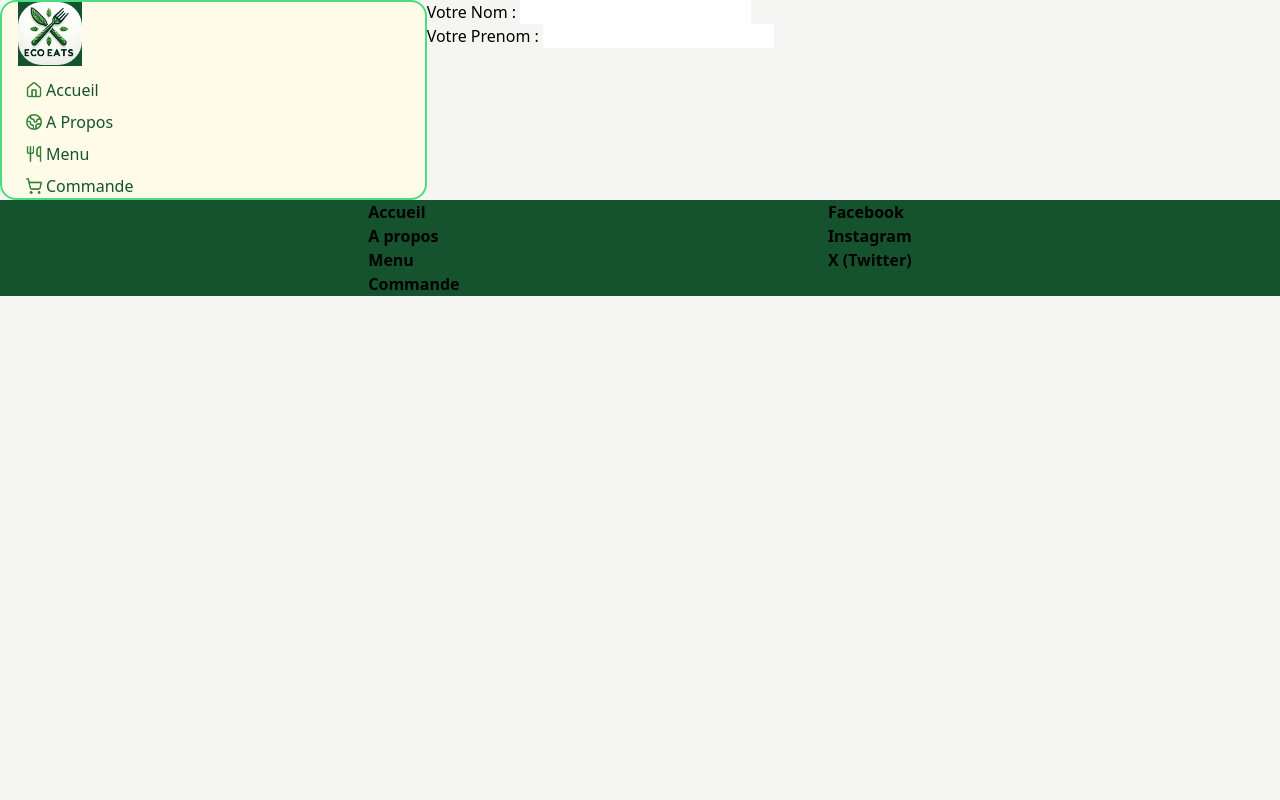
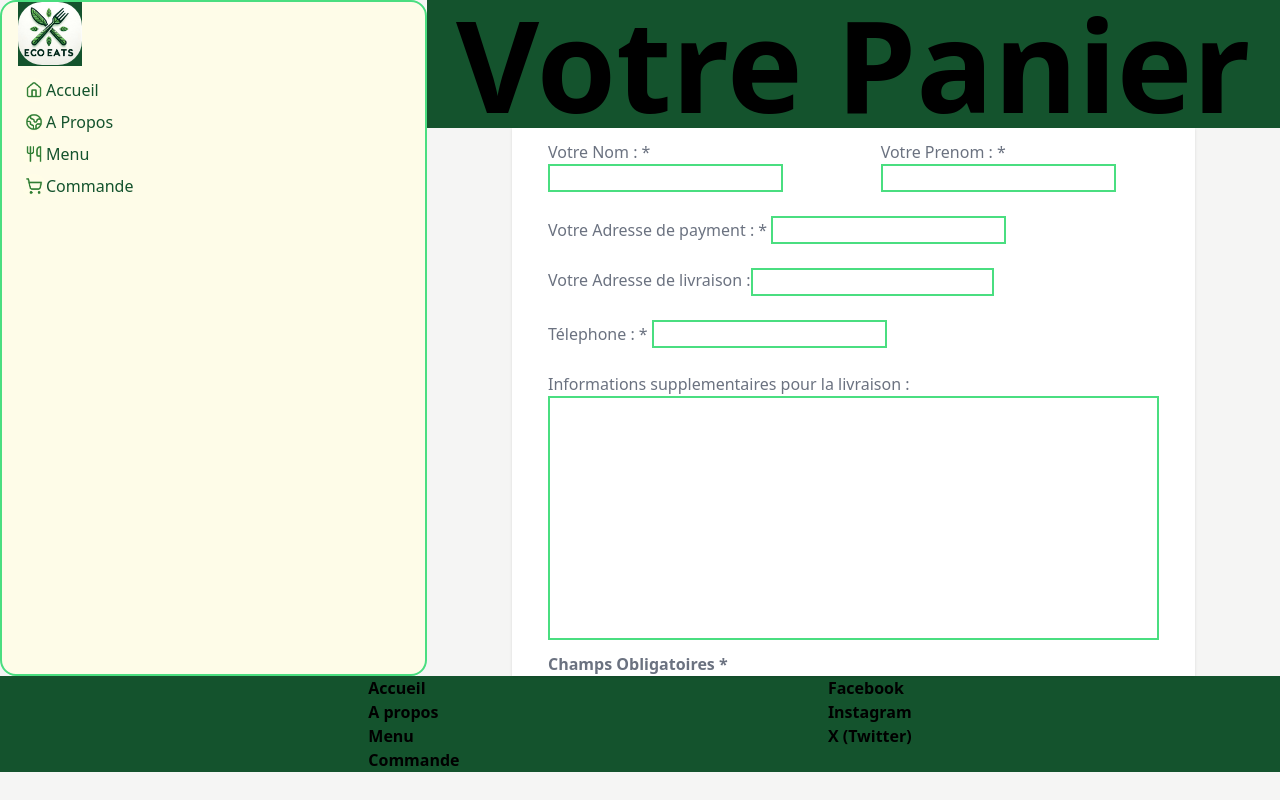
Before and after one commit to Lemon-Cake96/EVA-Eco-Eats, a website: page Contact/commande.html in a window 1280 px wide. Drawn offline with Linux system fonts and the light colour scheme.

Commit message:
commande

```diff
--- a/Contact/commande.html
+++ b/Contact/commande.html
@@ -41,18 +41,47 @@
             </ul>
         </nav>
         <main class="bg-stone-100 col-span-2 flex flex-col">
-            <section>
-                <form>
-                    <!--Container test-->
-                    <div>
-                        <label for="lname">Votre Nom :</label>
-                        <input type="text" name="lname" id="lname">
-                    </div>
-                    <div>
-                        <label for="fname">Votre Prenom :</label>
-                        <input type="text" name="fname" id="lname">
-                    </div>
-                </form>
+            <div class="w-auto h-auto bg-green-900 flex justify-center items-center">
+                <p class="text-9xl font-extrabold flex justify-center items-center">Votre Panier</p>
+            </div>
+            <section class="flex justify-center h-auto text-gray-500">
+                <div class="h-auto w-4/5 bg-white shadow">
+                    <form class="flex flex-row">
+                        <!--Container test-->
+                        <div class="px-9 py-3 w-auto h-auto">
+                            <label for="lname">Votre Nom : *</label>
+                            <input type="text" name="lname" id="lname" class="border-2 border-green-400">
+                        </div>
+                        <div class="px-9 py-3 w-auto h-auto">
+                            <label for="fname">Votre Prenom : *</label>
+                            <input type="text" name="fname" id="fname" class="border-2 border-green-400">
+                        </div>
+                    </form>
+                    <form class="flex flex-col">
+                        <!--container test-->
+                        <div class="px-9 py-3 h-auto w-auto">
+                            <label for="padresse">Votre Adresse de payment : *</label>
+                            <input type="text" name="padresse" id="padresse" class="border-2 border-green-400">
+                        </div>
+                        <div class="px-9 py-3 h-auto w-auto flex">
+                            <label for="ladresse">Votre Adresse de livraison :</label>
+                            <input type="text" name="ladresse" id="ladresse" class="border-2 px-1 border-green-400">
+                        </div>
+                        <div class="px-9 py-3 h-auto w-auto">
+                            <label for="mobil">Télephone : *</label>
+                            <input type="tel" name="mobil" id="mobil" class="border-2 border-green-400">
+                        </div>
+                        <div class="flex flex-col px-9 py-3">
+                            <label for="info" class="">
+                                Informations supplementaires pour la livraison :</label>
+                            <textarea style="resize: none;" cols="50" rows="10" id="info"
+                            class="border-2 border-green-400">
+
+                            </textarea>
+                        </div>
+                    </form>
+                    <p class="px-9"><strong>Champs Obligatoires *</strong></p>
+                </div>
             </section>
         </main>
     </div>
```
Also changed, not shown: old.html (+11 -0 lines), output.css.
